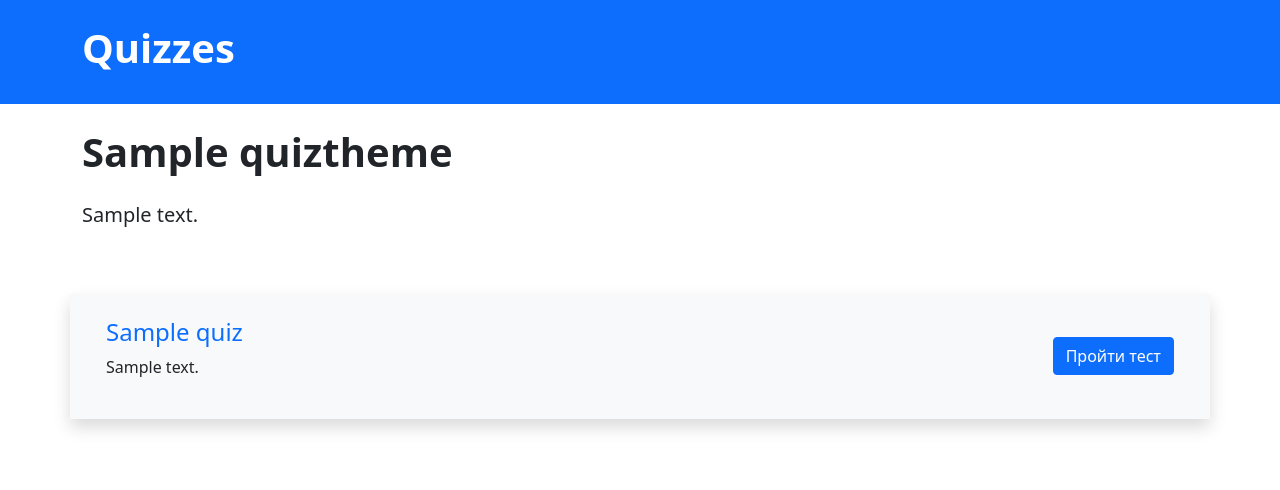
After one commit to AleksandrUsolcev/exams, a Django app: a page that uses quizzes/templates/questions/quiz_list.html in a window 1280 px wide. The commit adds this page. Shown: the top 490 px of the page. Run offline with Django 3.2, Linux system fonts and the light colour scheme; tables that the repository leaves empty hold one stand-in row (values such as "Sample post"); some libraries are stand-ins or nearby versions.

Commit message:
add seolinks, templates and views update

```diff
--- a/quizzes/questions/admin.py
+++ b/quizzes/questions/admin.py
@@ -5,11 +5,13 @@ from .models import Question, Quiz, QuizTheme, Variant
 
 class QuizThemeAdmin(admin.ModelAdmin):
     list_display = ('title', 'description', 'priority')
+    readonly_fields = ('slug',)
     list_editable = ('priority',)
 
 
 class QuizAdmin(admin.ModelAdmin):
     list_display = ('title', 'theme', 'author', 'created')
+    readonly_fields = ('slug',)
 
 
 class QuestionAdmin(admin.ModelAdmin):
--- a/quizzes/questions/models.py
+++ b/quizzes/questions/models.py
@@ -1,6 +1,9 @@
+from random import randrange
+
 from django.contrib.auth import get_user_model
 from django.core.validators import MaxValueValidator, MinValueValidator
 from django.db import models
+from slugify import slugify
 
 User = get_user_model()
 
@@ -9,6 +12,11 @@ class QuizTheme(models.Model):
     title = models.CharField(
         verbose_name='Название',
         max_length=200
+    )
+    slug = models.SlugField(
+        unique=True,
+        max_length=340,
+        verbose_name='ЧПУ'
     )
     description = models.TextField(
         verbose_name='Краткое описание'
@@ -30,11 +38,24 @@ class QuizTheme(models.Model):
     def __str__(self):
         return f'{self.title}'
 
+    def save(self, *args, **kwargs):
+        if self._state.adding:
+            code = randrange(10000, 99999)
+        else:
+            code = self.slug[-5:]
+        self.slug = slugify(self.title) + '-' + str(code)
+        super().save(*args, **kwargs)
+
 
 class Quiz(models.Model):
     title = models.CharField(
         verbose_name='Название',
         max_length=200
+    )
+    slug = models.SlugField(
+        unique=True,
+        max_length=340,
+        verbose_name='ЧПУ'
     )
     description = models.TextField(
         verbose_name='Краткое описание'
@@ -73,6 +94,14 @@ class Quiz(models.Model):
 
     def __str__(self):
         return f'{self.title}'
+
+    def save(self, *args, **kwargs):
+        if self._state.adding:
+            code = randrange(10000, 99999)
+        else:
+            code = self.slug[-5:]
+        self.slug = slugify(self.title) + '-' + str(code)
+        super().save(*args, **kwargs)
 
 
 class Question(models.Model):
--- a/quizzes/questions/urls.py
+++ b/quizzes/questions/urls.py
@@ -10,4 +10,14 @@ urlpatterns = [
         views.IndexView.as_view(),
         name='index'
     ),
+    path(
+        'theme/<slug:slug>/',
+        views.QuizListView.as_view(),
+        name='quiz_list'
+    ),
+    path(
+        'quiz/<slug:slug>/',
+        views.QuizDetailView.as_view(),
+        name='quiz_detail'
+    ),
 ]
--- a/quizzes/questions/views.py
+++ b/quizzes/questions/views.py
@@ -1,6 +1,7 @@
-from django.views.generic import ListView
+from django.shortcuts import get_object_or_404
+from django.views.generic import ListView, DetailView
 
-from .models import QuizTheme
+from .models import Quiz, QuizTheme
 
 
 class IndexView(ListView):
@@ -13,3 +14,30 @@ class IndexView(ListView):
         context = super().get_context_data(**kwargs)
         context['title'] = 'Квизы!'
         return context
+
+
+class QuizListView(ListView):
+    model = Quiz
+    template_name = 'questions/quiz_list.html'
+    context_object_name = 'quizzes'
+    queryset = Quiz.objects.all()
+
+    def get_context_data(self, **kwargs):
+        context = super().get_context_data(**kwargs)
+        theme = get_object_or_404(QuizTheme, slug=self.kwargs.get('slug'))
+        quizes = Quiz.objects.filter(theme=theme)
+        extra_context = {
+            'theme': theme,
+            'quizes': quizes
+        }
+        context.update(extra_context)
+        return context
+
+    def get_queryset(self):
+        theme = get_object_or_404(QuizTheme, slug=self.kwargs.get('slug'))
+        return Quiz.objects.filter(theme=theme)
+
+
+class QuizDetailView(DetailView):
+    model = Quiz
+    template_name = 'questions/quiz_detail.html'
--- a/quizzes/quizzes/settings.py
+++ b/quizzes/quizzes/settings.py
@@ -22,6 +22,7 @@ INSTALLED_APPS = [
     'django.contrib.messages',
     'django.contrib.staticfiles',
     'questions',
+    'debug_toolbar',
 ]
 
 MIDDLEWARE = [
@@ -32,6 +33,11 @@ MIDDLEWARE = [
     'django.contrib.auth.middleware.AuthenticationMiddleware',
     'django.contrib.messages.middleware.MessageMiddleware',
     'django.middleware.clickjacking.XFrameOptionsMiddleware',
+    'debug_toolbar.middleware.DebugToolbarMiddleware',
+]
+
+INTERNAL_IPS = [
+    '127.0.0.1',
 ]
 
 ROOT_URLCONF = 'quizzes.urls'
--- a/quizzes/quizzes/urls.py
+++ b/quizzes/quizzes/urls.py
@@ -9,6 +9,9 @@ urlpatterns = [
 ]
 
 if settings.DEBUG:
+    import debug_toolbar
+
+    urlpatterns += (path('__debug__/', include(debug_toolbar.urls)),)
     urlpatterns += static(
         settings.MEDIA_URL, document_root=settings.MEDIA_ROOT
     )
--- /dev/null
+++ b/quizzes/templates/questions/quiz_list.html
@@ -0,0 +1,21 @@
+{% extends 'base.html' %}
+{% block title %}
+  {{ theme.title }}
+{% endblock %}
+{% block content %}
+  <h1 class="fw-bold">{{ theme.title }}</h1>
+  <p class="py-3 fs-5">{{ theme.description }}</p>
+  <div>
+    {% for quiz in quizzes %}
+      <div class="bg-light shadow p-4 my-5 row">
+        <div class="col-9">
+          <a href="{% url 'questions:quiz_detail' quiz.slug %}" class="text-decoration-none"><h4>{{ quiz.title }}</h4></a>
+          <p>{{ quiz.description }}</p>
+        </div>
+        <div class="col-3 d-flex align-items-center flex-row-reverse">
+          <a href="#" class="btn btn-primary">Пройти тест</a>
+        </div>
+      </div>
+    {% endfor %}
+  </div>
+{% endblock %}
--- a/requirements.txt
+++ b/requirements.txt
@@ -1,2 +1,4 @@
 Django==3.2.16
+django-debug-toolbar==3.8.1
 python-dotenv==0.21.0
+python-slugify==7.0.0
```
Also changed, not shown: quizzes/templates/questions/index.html (+19 -1 lines), quizzes/templates/questions/quiz_detail.html (added, +9 -0 lines), quizzes/questions/migrations/0001_initial.py.
